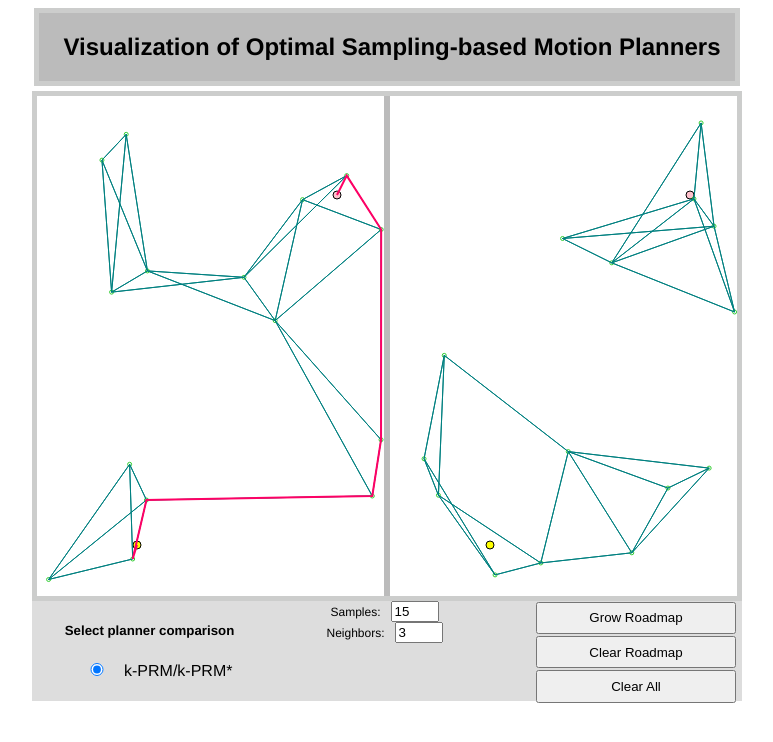
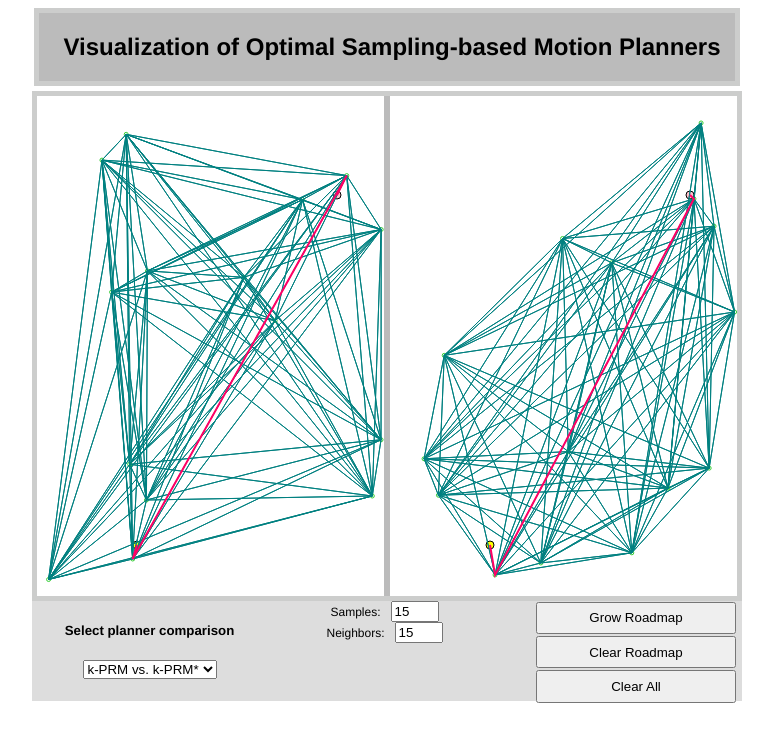
Before and after one commit to mnajarian/visualize-sampling-planners, a plain HTML site: page index.html in a window 1280 px wide. Both pictures are taken after a click on the button "Grow Roadmap". Shown: the whole page, without its empty margins (253-1026 px from the left). Drawn offline with Linux system fonts and the light colour scheme.

Commit message:
Drop down menu for comparison selector

```diff
--- a/index.html
+++ b/index.html
@@ -107,12 +107,14 @@
     <div id="bottom">
       <div id="selection">
         <h5>Select planner comparison</h5>
-          <input type="radio" id="kprm*" checked="checked"/>
-          <label for = "kprm*">k-PRM/k-PRM*</label>
+        <select>
+          <option value="k-prm">k-PRM vs. k-PRM*</option>
+          <option value="test">TEST</option>
+        </select>
       </div>
       <div id="inputs">
         <label label-for="#samples" class="label">Samples:</label><input type="number" id="samples" value="15"/><br>
-        <label label-for="#neighbors" class="label">Neighbors:</label><input type="number" id="neighbors" value="3"/><br>
+        <label label-for="#neighbors" class="label">Neighbors:</label><input type="number" id="neighbors" value="15"/><br>
       </div>
       <div id="action">
         <button id="calc">Grow Roadmap</button>
--- a/js/prm.js
+++ b/js/prm.js
@@ -154,11 +154,25 @@ function beginDraw(color, r, x, y) {
   return addPoint
 }
 
-function computeRoadmap(roadmap, obstacles) {
+function computeRoadmap(roadmap, obstacles, variant="k-prm") {
+  // extends an existing roadmap with given obstacles,
+  // based on the variant of sampling-based motion planner
   var numNodes = parseInt($("#samples").val());
-  var numNeighbors = parseInt($("#neighbors").val());
+  // var numNeighbors = parseInt($("#neighbors").val());
   var nodes = [];
   if (roadmap != null) nodes = roadmap["nodes"];
+  var numNeighbors = null;
+  if (variant == "k-prm"){
+    numNeighbors = parseInt($("#neighbors").val());
+  } else if (variant == "k-prm-star"){
+    if (nodes.length > 0){
+      numNeighbors = 2 * Math.E * (Math.log(nodes.length));
+      console.log(numNeighbors);
+    } else {
+      numNeighbors = parseInt($("#neighbors").val());
+      console.log(numNeighbors);
+    }
+  }
   var triangles = triangulateAll(obstacles);
   for (var i = 0; i < numNodes; i++) nodes.push(getNewRandomNode(triangles));
   var adjacencyList = [];
@@ -381,7 +395,7 @@ $(function() {
   });
   $("#calc").click(function() {
     $("#instructions").html("Clear roadmap to draw");
-    roadmap1 = computeRoadmap(roadmap1, obstacles);
+    roadmap1 = computeRoadmap(roadmap1, obstacles, variant="k-prm");
     for (var i = 0; i < drawnRoadmap1.length; i++) drawnRoadmap1[i].remove();
     drawnRoadmap1 = drawRoadmap(roadmap1, r1);
     drawingState = "disabled"
@@ -392,7 +406,7 @@ $(function() {
         drawnPath1 = drawPath(goal, path1, start, r1);
     }
 
-    roadmap2 = computeRoadmap(roadmap2, obstacles);
+    roadmap2 = computeRoadmap(roadmap2, obstacles, variant="k-prm-star");
     for (var i = 0; i < drawnRoadmap2.length; i++) drawnRoadmap2[i].remove();
     drawnRoadmap2 = drawRoadmap(roadmap2, r2);
     drawingState = "disabled"
```
